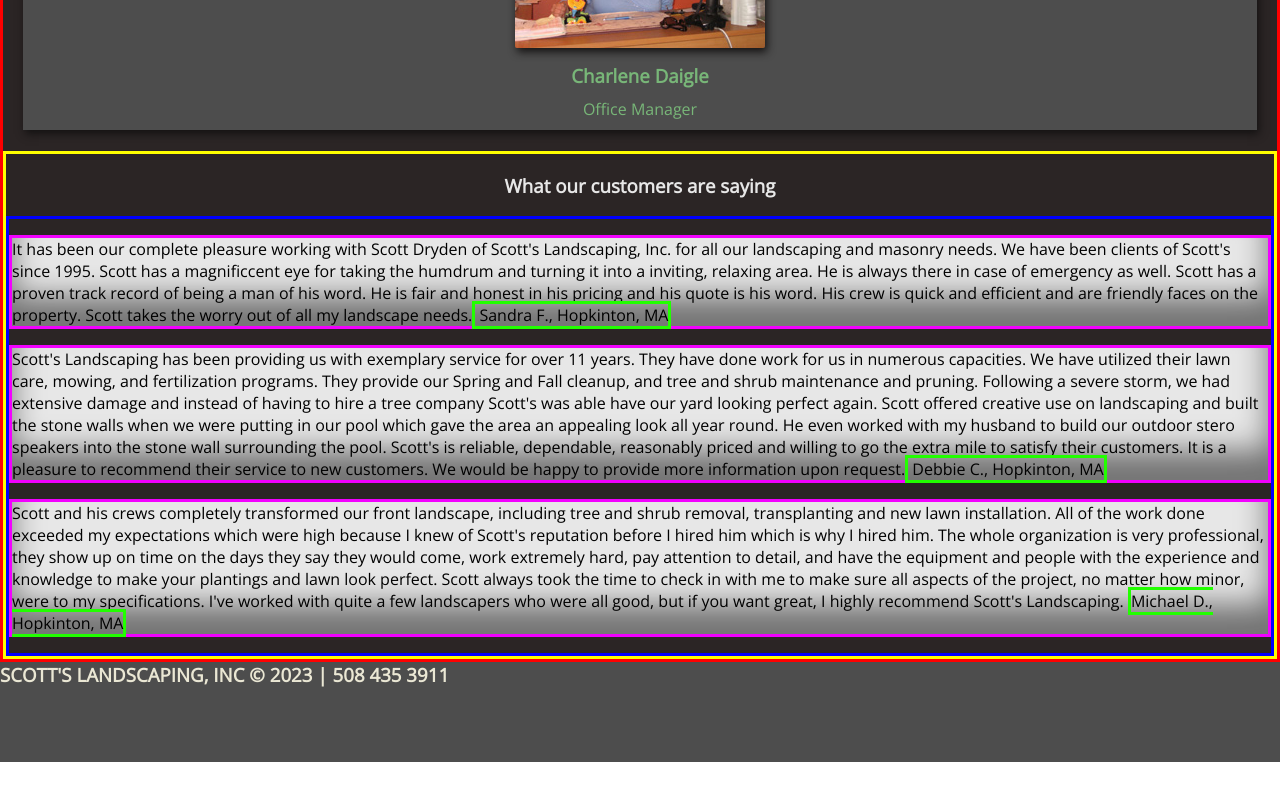
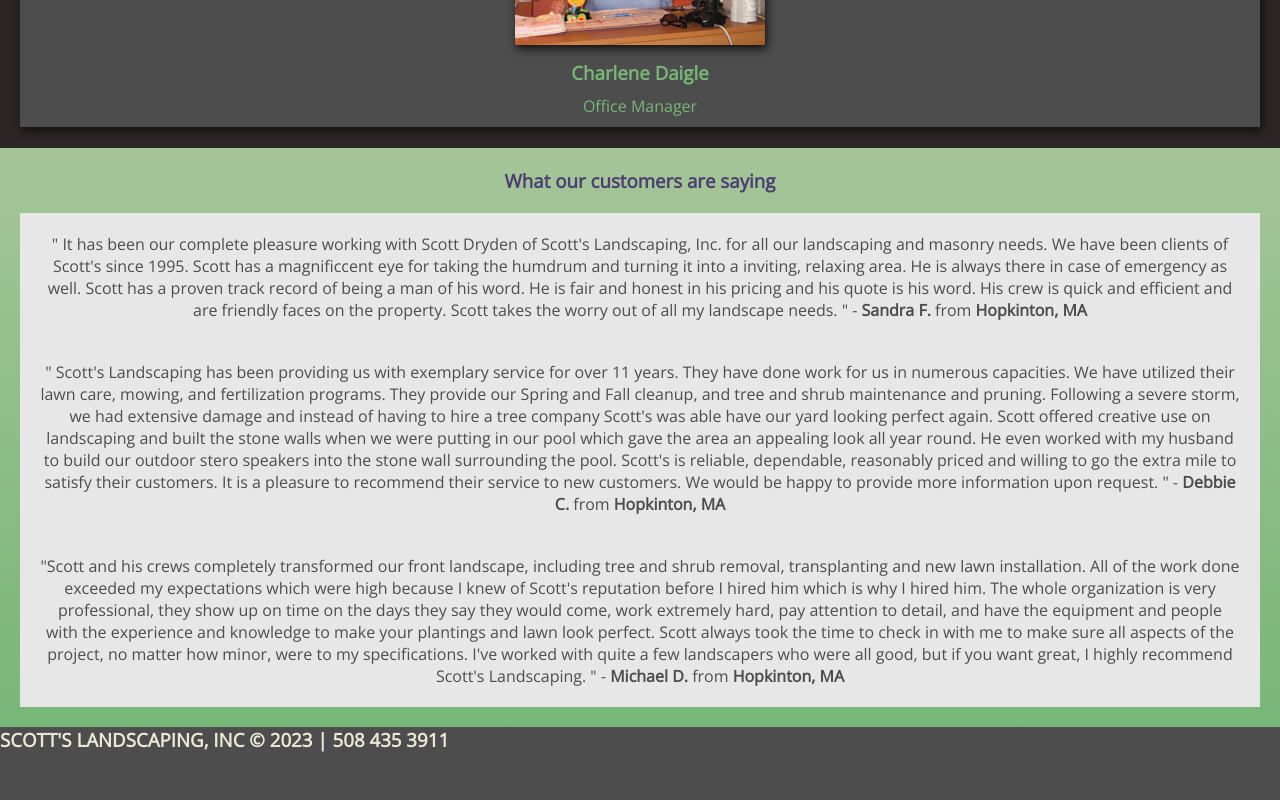
Before and after one commit to cbowman422/scottslandscaping, a React (Create React App) app: page /about in a window 1280 px wide. Shown: the part 1332-2132 px from the top of the page. Before the commit the page ends 2094 px from the top, so only its background shows below. Built offline with nearby package versions, Linux system fonts and the light colour scheme.

Commit message:
image for gallery in readme

```diff
--- a/src/css/About.css
+++ b/src/css/About.css
@@ -1,7 +1,6 @@
 
 
 .about-container{
-  border: solid red;
 
 }
 
@@ -112,50 +111,31 @@
 
 
 .about-testimonials-container{
-  border: solid yellow;
-  background-color: var(--brown);
-
+  /* border: solid yellow; */
+  background-image: linear-gradient( var(--lightgreen), var(--green));
+  padding-bottom: 20px;
 }
 
 .about-testimonials-h3{
  text-align: center;
- color: var(--white)
+ color: var(--purple);
+ margin: 0;
+ padding: 20px 0;
 }
 
 .about-testimonials-content-container{
-
-  border: solid blue;
+  background-color: var(--white);
+  margin: 0 20px;
 }
 
 
 .about-testimonials-content-container p{
-  border: solid rgb(242, 0, 255);
-  background-color: var(--white);
-  box-shadow: inset 0 -30px 30px rgba(0, 0, 0, 0.5);
+  color: var(--black);
+  margin: 0 20px;
+  padding: 20px 0;
+  text-align: center;
 }
 
-/*
-.testimonial-text{
-  border: solid rgb(242, 0, 255);
-  height: 100px;
-  overflow: hidden;
-  background-color: var(--white);
-  box-shadow: inset 0 -30px 30px rgba(0, 0, 0, 0.5);
+.about-testimonials-content-container span{
+  font-weight: bold;
 }
-
-.testimonial-text.aboutActive1{
-  height: 100%;
-}
-
-.testimonial-text.aboutActive2{
-  height: 100%;
-}
-
-.testimonial-text.aboutActive3{
-  height: 100%;
-} */
-
-.about-testimonials-content-container span{
-
-  border: solid rgb(34, 255, 0);
-}
--- a/src/css/Home.css
+++ b/src/css/Home.css
@@ -207,7 +207,7 @@
   padding: 0 6px;
  }
  .home-welcome-details-div-p-detail p{
-  color: var(--black);
+  color: var(--purple);
   padding: 0 6px;
  }
 
--- a/src/pages/About.js
+++ b/src/pages/About.js
@@ -52,28 +52,28 @@
 
           <p>
 
-          It has been our complete pleasure working with Scott Dryden of Scott's Landscaping, Inc. for all our landscaping and masonry needs. We have been clients of Scott's since 1995. Scott has a magnificcent eye for taking the humdrum and turning it into a inviting, relaxing area. He is always there in case of emergency as well. Scott has a proven track record of being a man of his word. He is fair and honest in his pricing and his quote is his word. His crew is quick and efficient and are friendly faces on the property. Scott takes the worry out of all my landscape needs.
+          " It has been our complete pleasure working with Scott Dryden of Scott's Landscaping, Inc. for all our landscaping and masonry needs. We have been clients of Scott's since 1995. Scott has a magnificcent eye for taking the humdrum and turning it into a inviting, relaxing area. He is always there in case of emergency as well. Scott has a proven track record of being a man of his word. He is fair and honest in his pricing and his quote is his word. His crew is quick and efficient and are friendly faces on the property. Scott takes the worry out of all my landscape needs. " -
 
-          <span> Sandra F., Hopkinton, MA </span>
+          <span> Sandra F. </span>from<span>  Hopkinton, MA </span>
           </p>
 
           <p>
-          Scott's Landscaping has been providing us with exemplary service for over 11 years. They have done work for us in numerous capacities. We have utilized their lawn care, mowing, and fertilization programs. They provide our Spring and Fall cleanup, and tree and shrub maintenance and pruning. Following a severe storm, we had extensive damage and instead of having to hire a tree company Scott's was able have our yard looking perfect again.
+          " Scott's Landscaping has been providing us with exemplary service for over 11 years. They have done work for us in numerous capacities. We have utilized their lawn care, mowing, and fertilization programs. They provide our Spring and Fall cleanup, and tree and shrub maintenance and pruning. Following a severe storm, we had extensive damage and instead of having to hire a tree company Scott's was able have our yard looking perfect again.
 
           Scott offered creative use on landscaping and built the stone walls when we were putting in our pool which gave the area an appealing look all year round. He even worked with my husband to build our outdoor stero speakers into the stone wall surrounding the pool.
 
-          Scott's is reliable, dependable, reasonably priced and willing to go the extra mile to satisfy their customers. It is a pleasure to recommend their service to new customers. We would be happy to provide more information upon request.
+          Scott's is reliable, dependable, reasonably priced and willing to go the extra mile to satisfy their customers. It is a pleasure to recommend their service to new customers. We would be happy to provide more information upon request. " -
 
-          <span> Debbie C., Hopkinton, MA </span>
+          <span> Debbie C. </span>from<span> Hopkinton, MA </span>
 
           </p>
 
           <p>
-          Scott and his crews completely transformed our front landscape, including tree and shrub removal, transplanting and new lawn installation.  All of the work done exceeded my expectations which were high because I knew of Scott's reputation before I hired him which is why I hired him.
+          "Scott and his crews completely transformed our front landscape, including tree and shrub removal, transplanting and new lawn installation.  All of the work done exceeded my expectations which were high because I knew of Scott's reputation before I hired him which is why I hired him.
 
           The whole organization is very professional, they show up on time on the days they say they would come, work extremely hard, pay attention to detail, and have the equipment and people with the experience and knowledge to make your plantings and lawn look perfect.
 
-          Scott always took the time to check in with me to make sure all aspects of the project, no matter how minor, were to my specifications.  I've worked with quite a few landscapers who were all good, but if you want great, I highly recommend Scott's Landscaping. <span> Michael D., Hopkinton, MA </span>
+          Scott always took the time to check in with me to make sure all aspects of the project, no matter how minor, were to my specifications.  I've worked with quite a few landscapers who were all good, but if you want great, I highly recommend Scott's Landscaping. " -  <span> Michael D. </span>from<span>  Hopkinton, MA </span>
           </p>
           </div>
 
```
Also changed, not shown: 1 other file (tests, documents, lock files or other folders).
